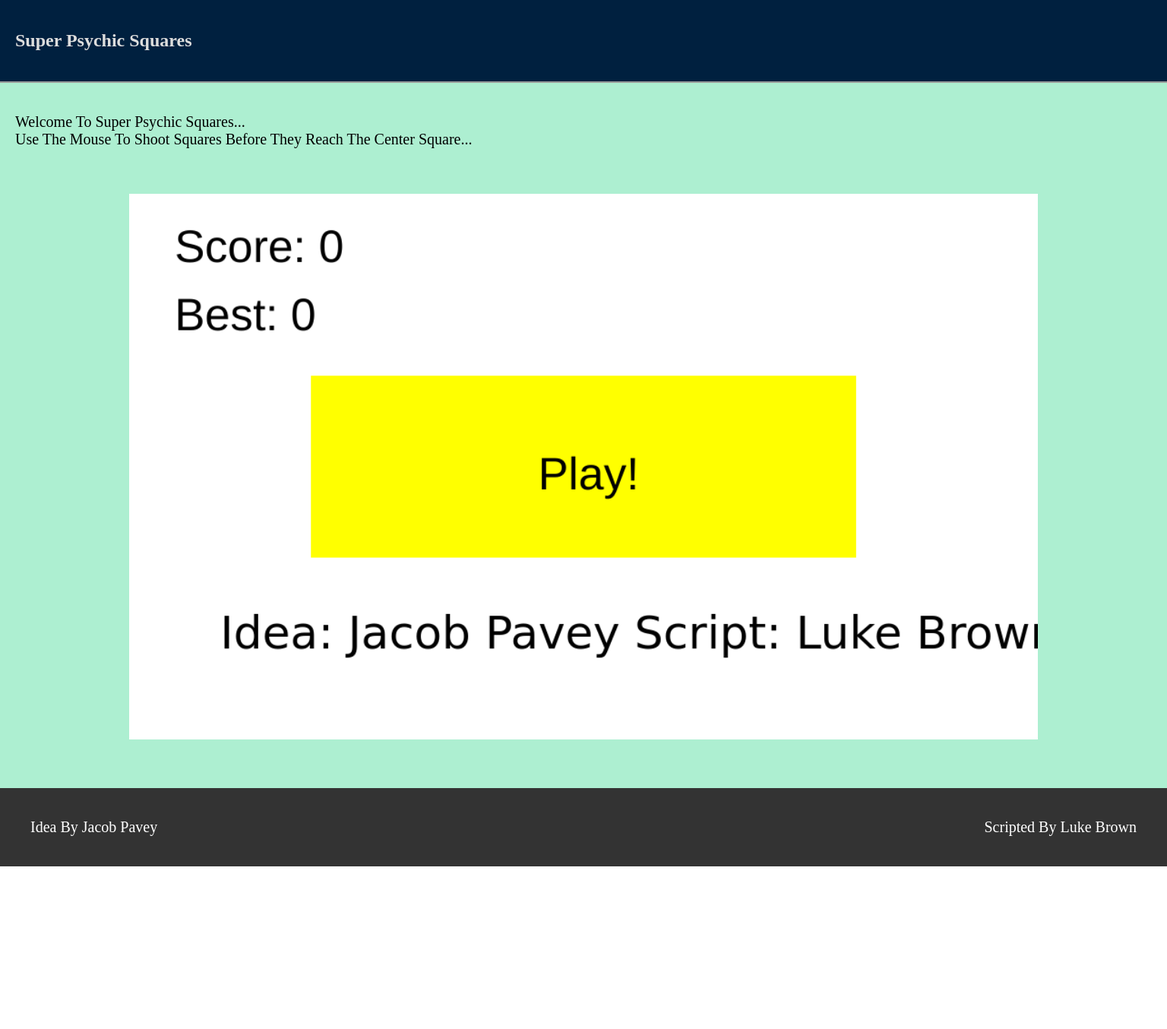
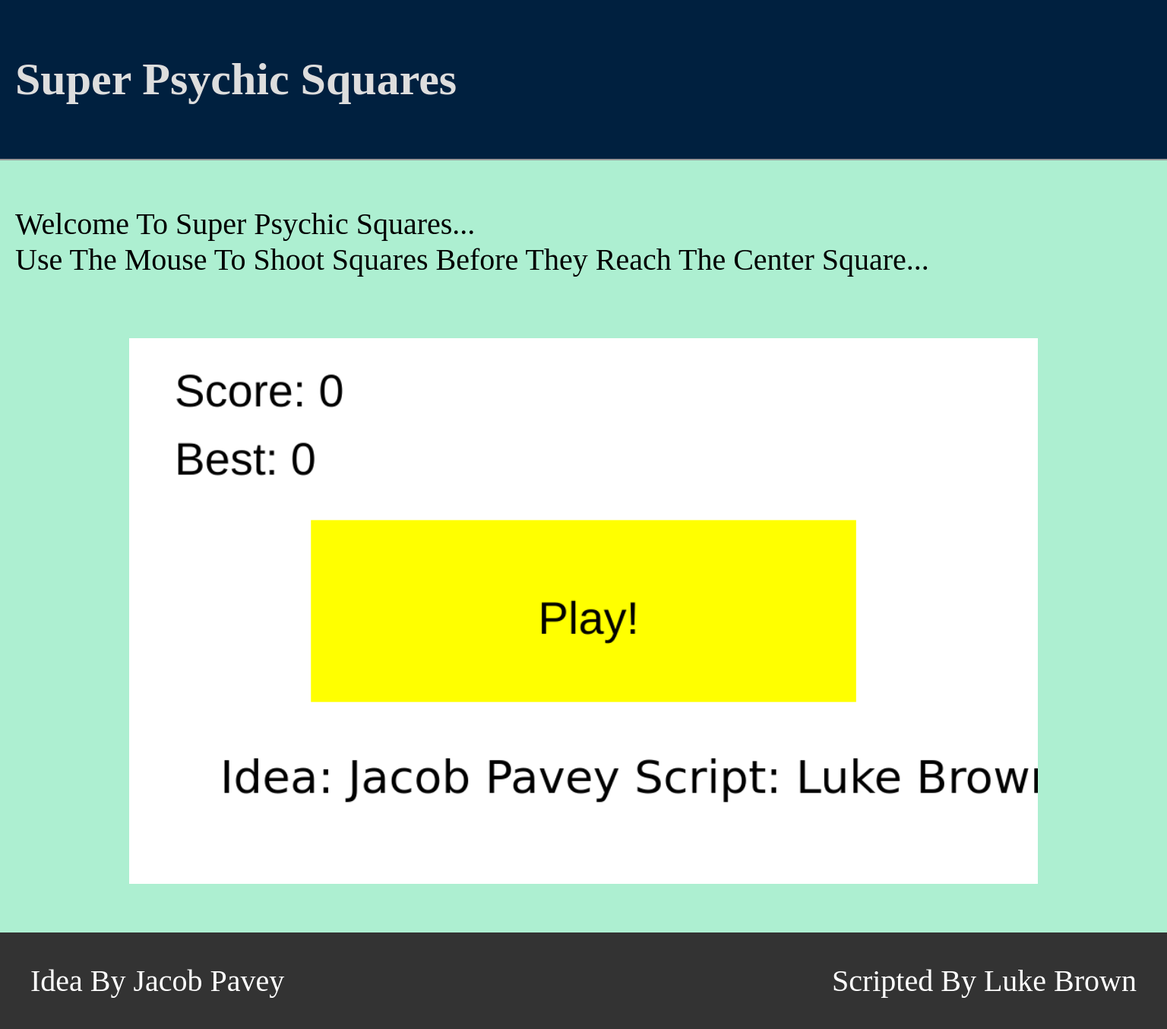
Before and after one commit to luk32377/SuperPsychicSquares, a plain HTML site: page index.html in a window 1536 px wide. Shown: the whole page at 76% size. Before the commit the page ends 1140 px from the top, so only its background shows below. Drawn offline with Linux system fonts and the light colour scheme.

Commit message:
Added font resizing for larger screens.

```diff
--- a/css/style.css
+++ b/css/style.css
@@ -44,3 +44,15 @@ footer div {
   padding: 40px;
   text-align: center;
 }
+
+@media(min-width: 1368px) {
+  nav {
+    font-size: 40px;
+  }
+  section p {
+    font-size: 40px;
+  }
+  footer div {
+    font-size: 40px;
+  }
+}
```
